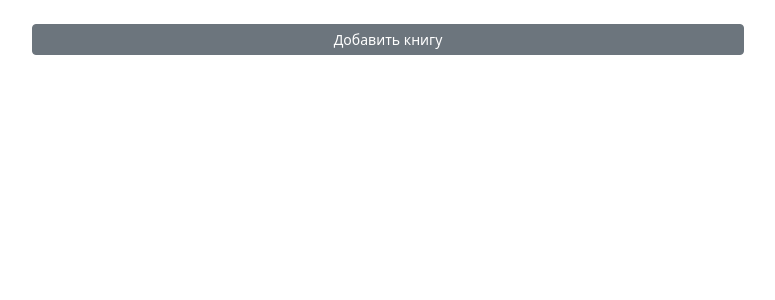
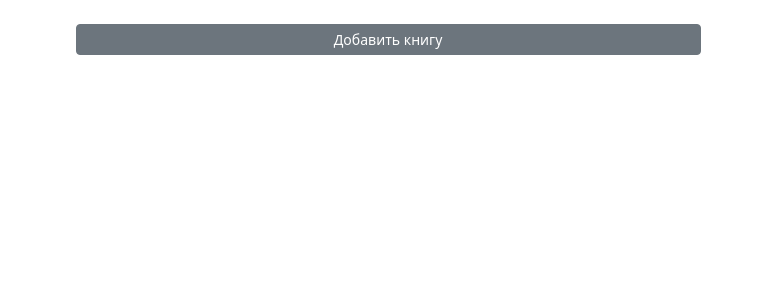
Before and after one commit to artem-mar/booklist, a React (Create React App) app: page / in a window 1280 px wide. Shown: the top 300 px of the page, without its empty margins (252-1027 px from the left). Built offline with nearby package versions, Linux system fonts and the light colour scheme.

Commit message:
fix styles

```diff
--- a/src/App.jsx
+++ b/src/App.jsx
@@ -6,7 +6,7 @@ import BookList from './components/BookList';
 const App = () => (
   <main className="container-md py-4">
     <div className="row justify-content-center">
-      <div className="col-12 col-lg-8">
+      <div className="col-11 col-sm-10 col-md-8 col-lg-7 px-2">
         <Collapse>
           <AddBookForm />
         </Collapse>
--- a/src/components/BookList.jsx
+++ b/src/components/BookList.jsx
@@ -1,21 +1,14 @@
 import React from 'react';
 import { useSelector } from 'react-redux';
-// import { ListGroup } from 'react-bootstrap';
 import BookCard from './BookCard.jsx';
 
 const BookList = () => {
   const books = useSelector((state) => state.booklist.books);
-  // <ListGroup className="w-75 mx-auto" variant="flush">
-  //   {books.map((book) => (
-  //     <ListGroup.Item key={book.id} className="px-0">
-  //       <BookCard book={book} />
-  //     </ListGroup.Item>
-  //   ))}
-  // </ListGroup>
+
   return (
 
-    <div className="container-sm">
-      <div className="row g-3">
+    <div className="container-fluid">
+      <div className="row g-3 justify-content-start">
         {books.map((book) => (
           <div key={book.id} className="col-12 col-lg-6">
             <BookCard book={book} />
--- a/src/components/Collapse.jsx
+++ b/src/components/Collapse.jsx
@@ -5,7 +5,7 @@ const Collapse = ({ children }) => {
   const [open, setOpen] = useState(false);
 
   return (
-    <div className="container-sm mx-auto mb-3">
+    <div className="container-fluid mb-3">
       <Button
         className="btn-secondary btn-sm w-100 mb-2"
         onClick={() => setOpen(!open)}
```
